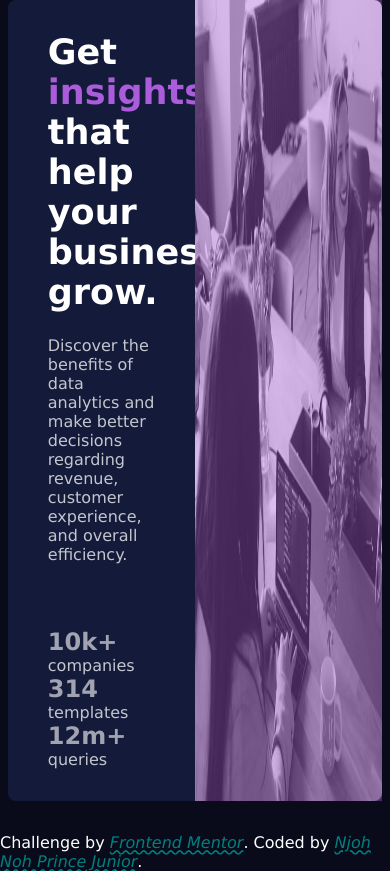
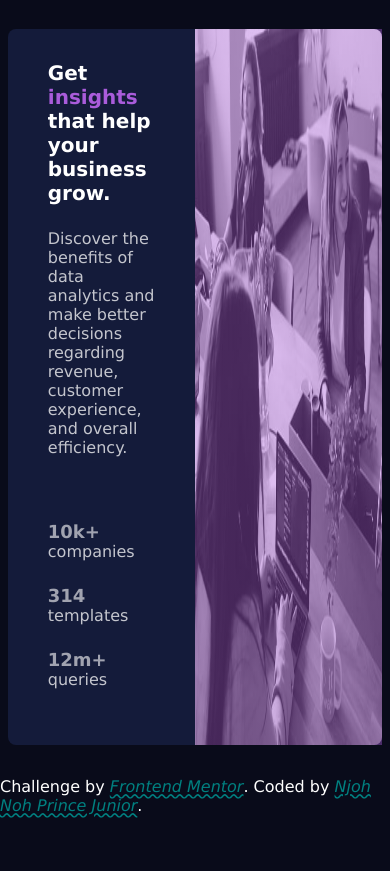
Before and after one commit to NNPJCodes/Frontend-Mentor-Projects, a plain HTML site: page Project_1/stats-preview-card-component-main/index.html in a window 390 px wide. After the commit the page ends 844 px from the top, so only its background shows below. Drawn offline with Linux system fonts and the light colour scheme.

Commit message:
headlines

```diff
--- a/Project_1/stats-preview-card-component-main/styles/responsive.css
+++ b/Project_1/stats-preview-card-component-main/styles/responsive.css
@@ -8,24 +8,37 @@
     .text-content {
         padding: 2rem 2.5rem;
     }
+    .text-content .main-headline h1 {
+        font-size: 28px;
+    }
 }
 
 @media screen and (max-width: 750px) {
-
+    .text-content .main-headline h1 {
+        font-size: 26px;
+    }
 }
 
 @media screen and (max-width: 650px) {
-
+    .text-content .main-headline h1 {
+        font-size: 24px;
+    }
+    .text-content .stats-area .stat .stat-head h2 {
+        font-size: 20px;
+    }
 }
 
 @media screen and (max-width: 550px) {
-
+    .text-content .main-headline h1 {
+        font-size: 22px;
+    }
+    .text-content .stats-area .stat .stat-head h2 {
+        font-size: 18px;
+    }
 }
 
 @media screen and (max-width: 450px) {
-
+    .text-content .main-headline h1 {
+        font-size: 20px;
+    }
 }
-
-@media screen and (max-width: 350px) {
-
-}
--- a/Project_1/stats-preview-card-component-main/styles/style.css
+++ b/Project_1/stats-preview-card-component-main/styles/style.css
@@ -58,7 +58,7 @@ body {
 
 .text-content .main-headline h1 {
     color: var(--main-white-color);
-    font-size: 35px;
+    font-size: 30px;
 }
 
 .text-content .main-headline h1 span {
@@ -78,6 +78,14 @@ body {
     justify-content: space-between;
     flex-wrap: wrap;
     align-items: center;
+}
+
+.text-content .stats-area .stat:not(:last-of-type) {
+    margin-right: 0.6rem;
+}
+
+.text-content .stats-area .stat {
+    margin-bottom: 1.5rem;
 }
 
 .text-content .stats-area .stat .stat-head h2 {
```
